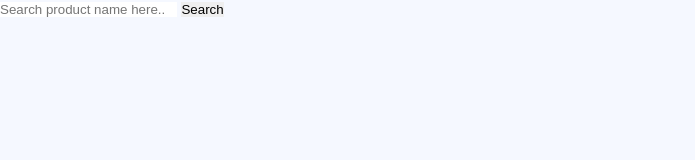
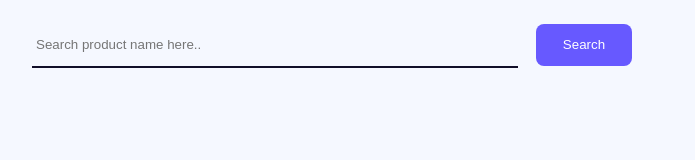
Before and after one commit to AmirTaki/product-filter-search, a plain HTML site: page index.html in a window 1280 px wide. Shown: the whole page, without its empty margins (0-695 px from the left). Drawn offline with Linux system fonts and the light colour scheme.

Commit message:
style : search

```diff
--- a/src/styles.css
+++ b/src/styles.css
@@ -10,3 +10,30 @@
 body {
     background-color: #f5f8ff;
 }
+
+.wrapper {
+    width: 95%;
+    margin: 0 auto;
+}
+#search-container {
+    margin: 1em 0;
+}
+#search-container  input{
+    background-color: transparent;
+    width: 40%;
+   border-bottom: 2px solid #110f29;
+   padding: 1em .3em;
+}
+
+#search-container input:focus {
+    border-bottom-color: #6759ff;
+}
+
+#search-container button {
+    padding: 1em 2em;
+    margin-left: 1em;
+    background-color: #6759ff;
+    color : #fff;
+    border-radius: .5rem;
+    margin-top: .5rem;
+}
```
